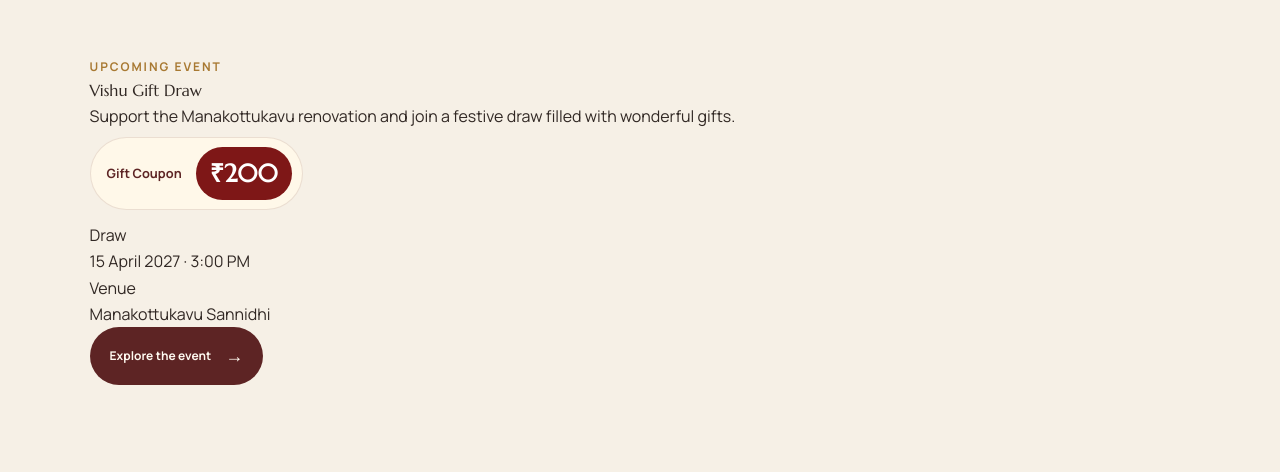
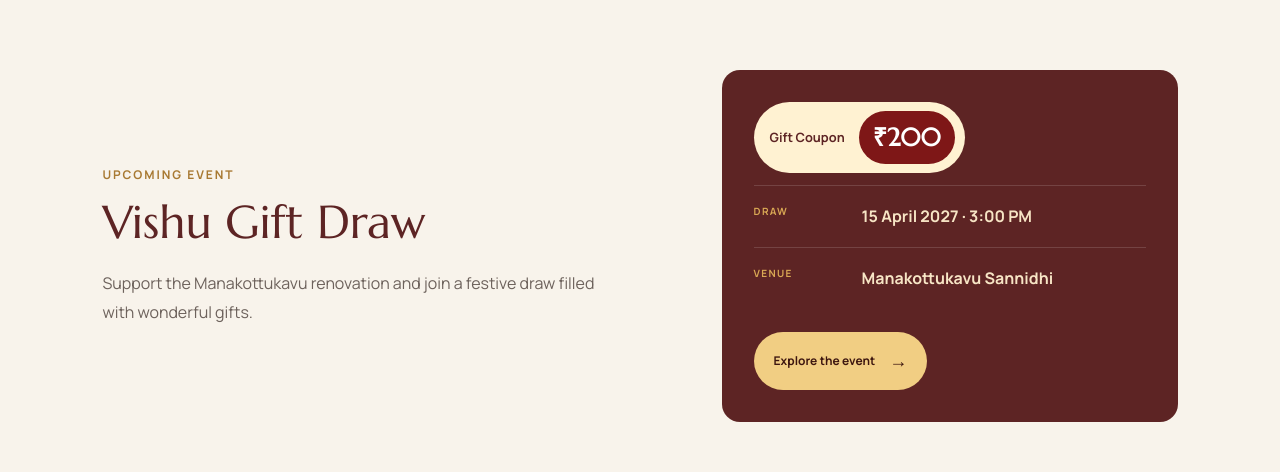
Before and after one commit to nipun-mohan/manakottukavu-temple, a Next.js app: page / in a window 1280 px wide. Shown: the part 831-1303 px from the top of the page. Built offline with nearby package versions, Linux system fonts and the light colour scheme.

Commit message:
Align home event with information sections

```diff
--- a/app/globals.css
+++ b/app/globals.css
@@ -260,3 +260,17 @@ em,i{font-style:normal;color:inherit}
 .upcoming-event .event-copy dd{color:var(--ink)}
 .upcoming-event .event-link{background:var(--wine);color:#fffaf1}
 @media(max-width:700px){.upcoming-event{min-height:0;padding:64px 16px}.upcoming-event .event-copy{padding:32px 24px;border-radius:22px}.upcoming-event .event-copy dl{grid-template-columns:1fr}.upcoming-event .event-copy dl div{grid-template-columns:1fr;gap:5px}}
+
+/* Home event section aligned with the site's information sections */
+.upcoming-event{padding:100px 8vw;display:grid;grid-template-columns:1.05fr .95fr;gap:9vw;align-items:center;border-top:1px solid var(--line);background:#f8f3eb}
+.event-intro h2{margin:12px 0 22px;color:var(--wine);font-size:clamp(32px,3.6vw,50px);line-height:1.1}
+.event-intro>p:not(.section-kicker){max-width:630px;margin:0;color:var(--muted);font-size:16px;line-height:1.8}
+.event-details{padding:32px;border-radius:18px;background:var(--wine2);color:#f7e5c5}
+.event-details .event-price{margin:0 0 12px;border:0;background:#fff2d2;color:var(--wine)}
+.event-details dl{margin:0 0 24px;display:grid;gap:0}
+.event-details dl div{display:grid;grid-template-columns:90px 1fr;gap:18px;padding:17px 0;border-top:1px solid rgba(255,255,255,.14)}
+.event-details dt{color:#d9a854;font-size:10px;font-weight:800;text-transform:uppercase;letter-spacing:.13em}
+.event-details dd{margin:0;color:#f7e5c5;font-weight:700}
+.event-details .event-link{background:#f1ce83;color:#3d160f}
+@media(max-width:980px){.upcoming-event{grid-template-columns:1fr;gap:35px}}
+@media(max-width:700px){.upcoming-event{padding:75px 22px}.event-details{padding:26px 22px}.event-details dl div{grid-template-columns:1fr;gap:5px}}
```
